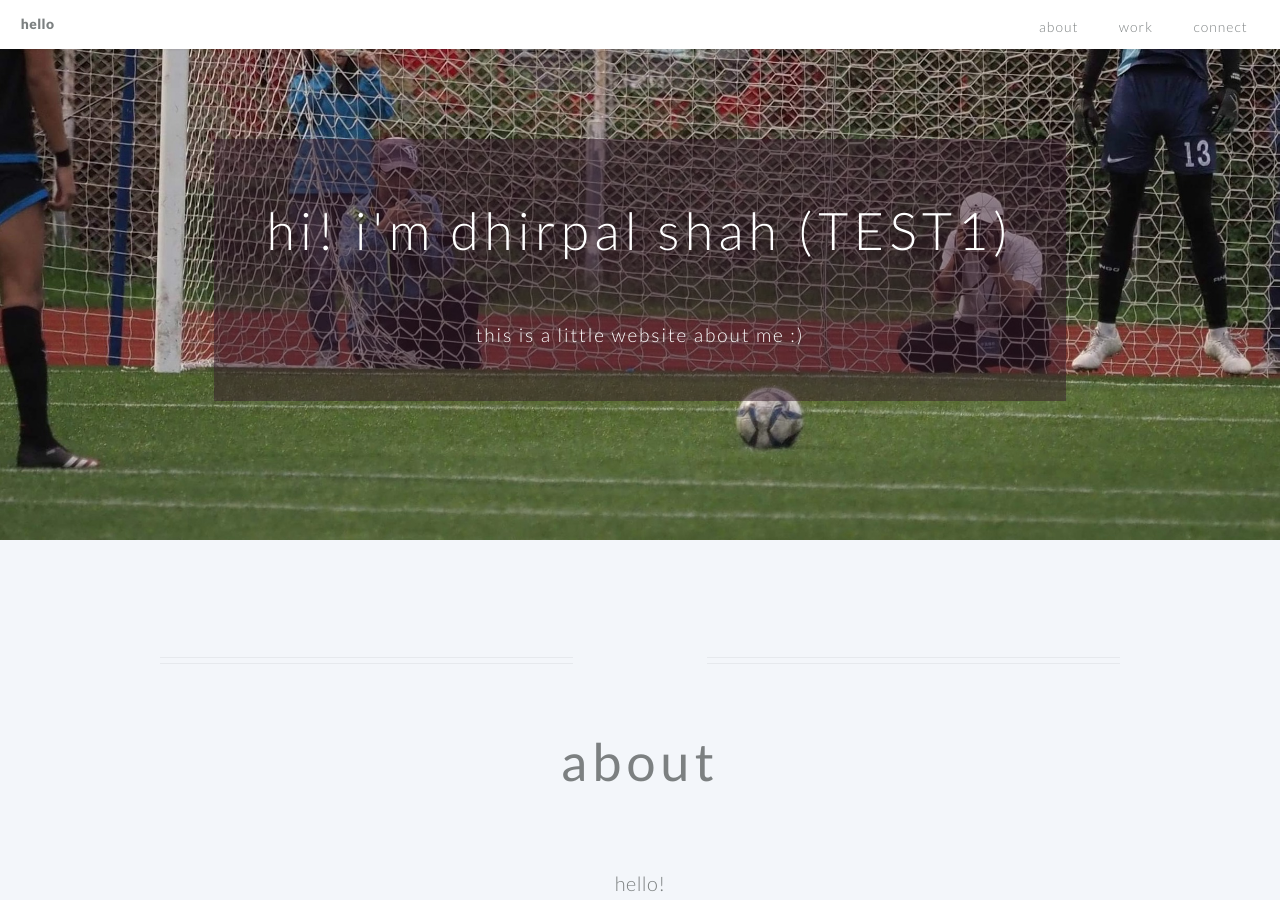
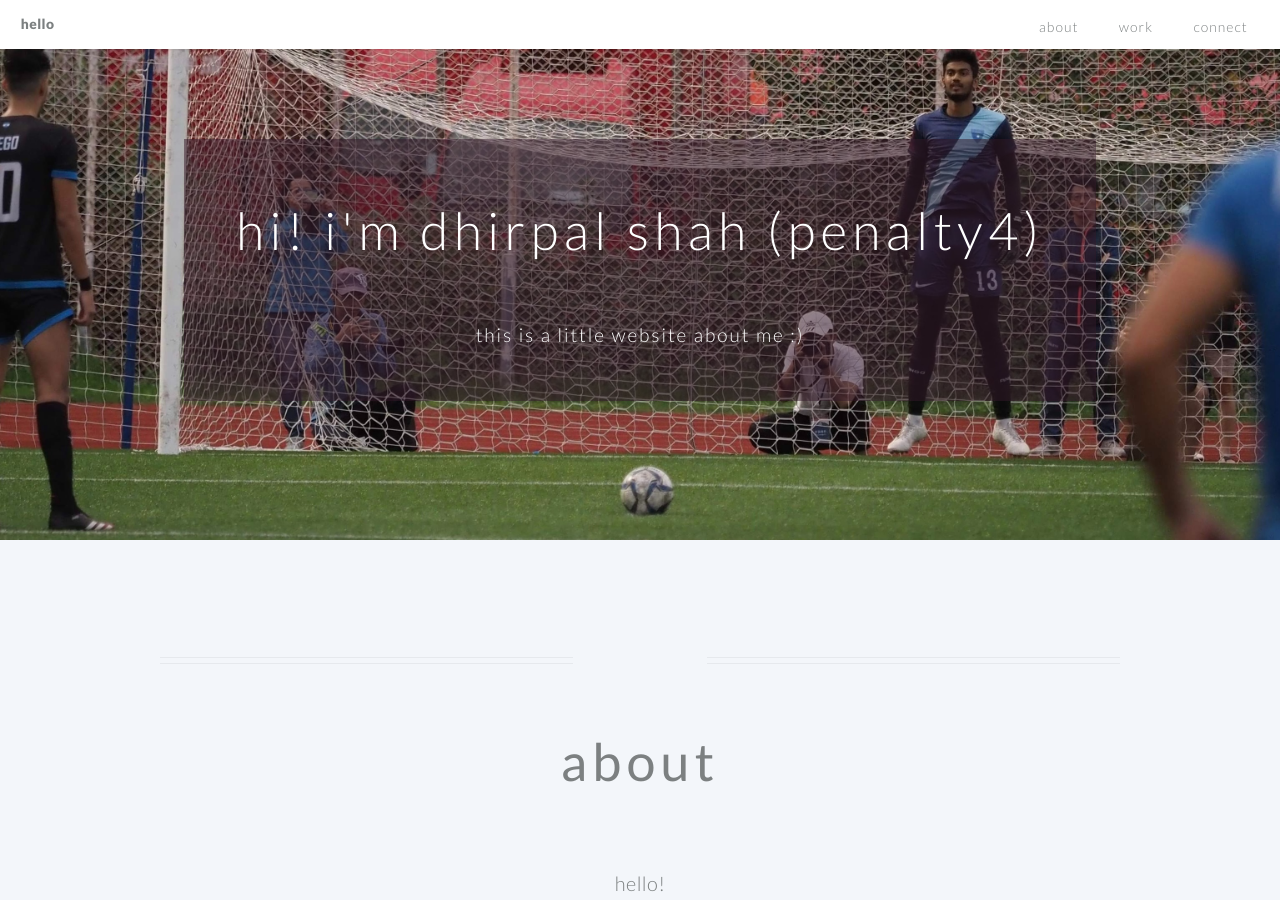
Before and after one commit to dhirpalshah/dhirpalshah.github.io, a Jekyll site: the page built from index.md, in a window 1280 px wide and 900 px high. Built offline with Jekyll 4.4.1, drawn with Linux system fonts in a browser that asks for light colours.

Commit message:
resizingpen4

```diff
--- a/index.md
+++ b/index.md
@@ -4,9 +4,9 @@ layout: hello-default
 # using Markdown language, you can customize the following variables!
 
 # these variables are required -------------------------------
-banner_title: hi! i'm dhirpal shah (TEST1)
+banner_title: hi! i'm dhirpal shah (penalty4)
 banner_subtitle: this is a little website about me :)
-background_image: /images/penalty3.jpeg
+background_image: /images/penalty4.jpeg
 
 # all of the following variables are optional -----------------
 page_url: /hello # only include this variable if you aren't building the page to your primary domain
```
Also changed, not shown: images/penalty4.jpeg (added).
